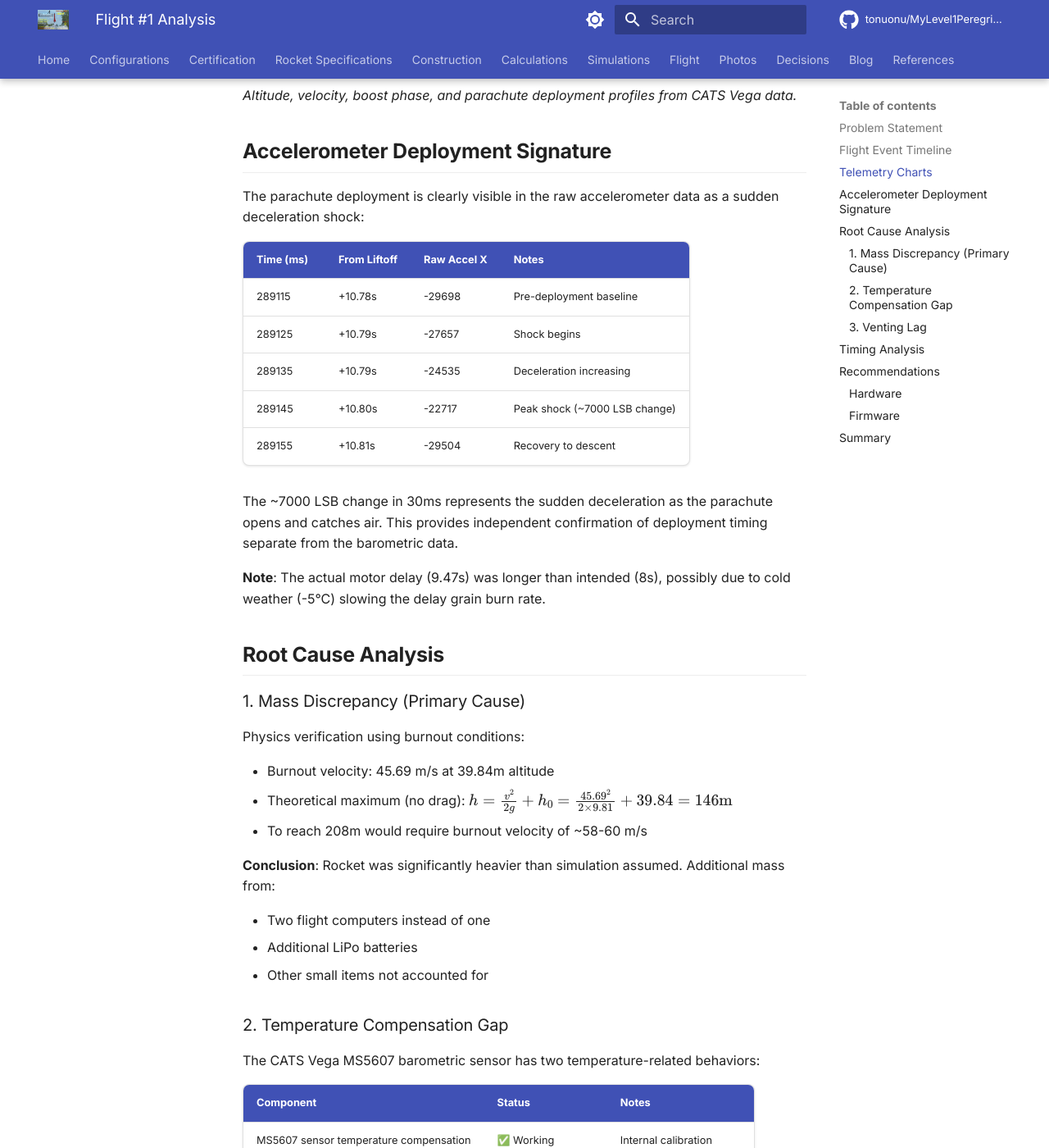
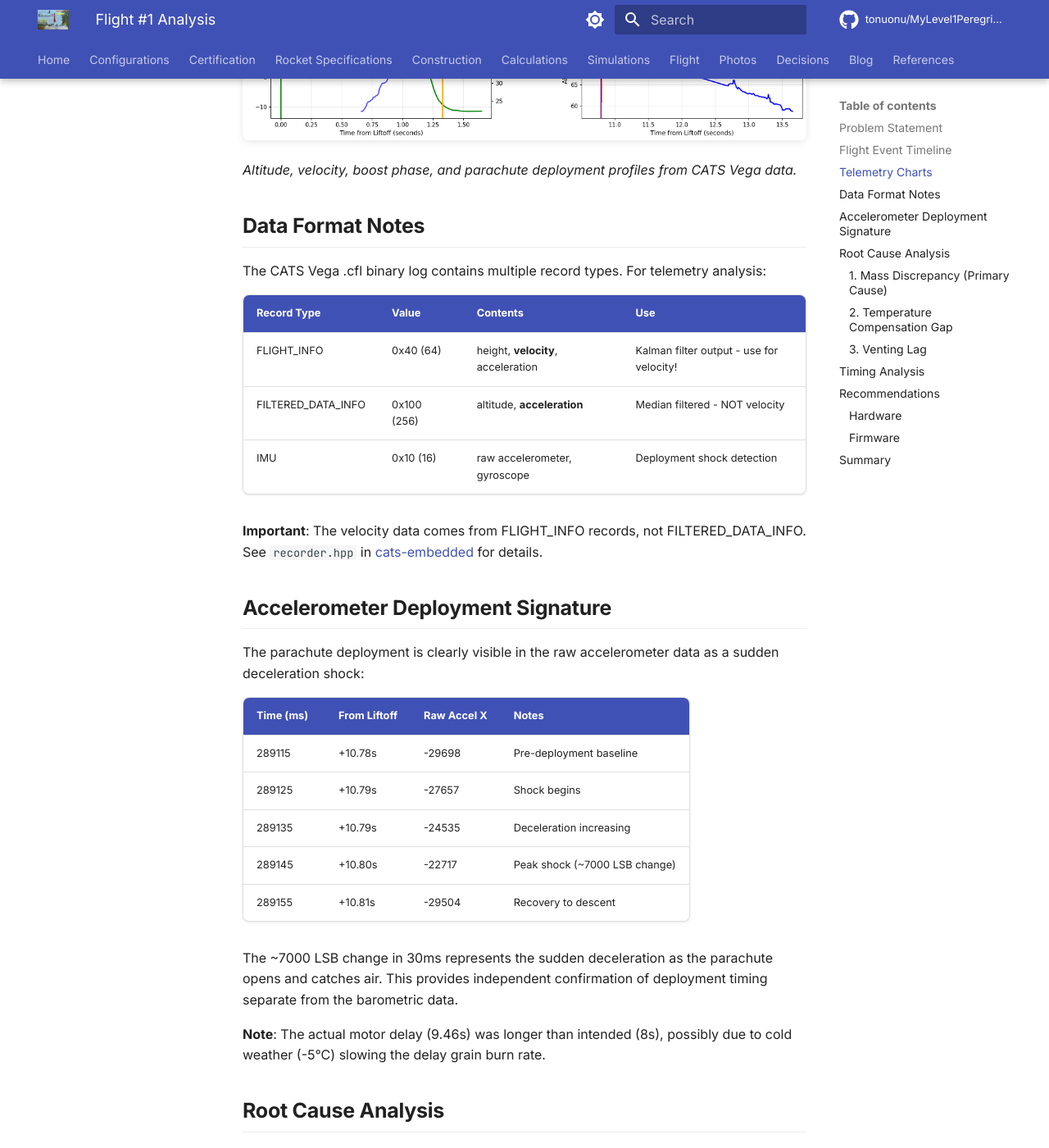
Before and after one commit to tonuonu/MyLevel1Peregrine, an MkDocs documentation site: the page built from docs/flight/flight1-analysis.md, in a window 1280 px wide and 1400 px high, scrolled down 1478 px. Shown: the whole window at 82% size. Built offline with MkDocs 1.6.1 and Material for MkDocs 9.7.7, drawn with Linux system fonts in a browser that asks for light colours; comment, search, counter and statistics services are not loaded; some of the changed text lies outside the part shown.

Commit message:
Fix CATS data parsing: use FLIGHT_INFO for velocity
The previous chart code was incorrectly reading FILTERED_DATA_INFO
(type 0x100) and treating its second field as velocity. However, per
the CATS firmware (recorder.hpp), FILTERED_DATA_INFO contains:
  - filtered_altitude_AGL (float32)
  - filtered_acceleration (float32)  ← NOT velocity!

The correct velocity data is in FLIGHT_INFO (type 0x40):
  - height (float32)
  - velocity (float32)  ← Kalman filter output
  - acceleration (float32)

Changes:
- Add generate_charts.py with correct CATS .cfl parsing
- Update flight1-analysis.md with correct velocity (46.2 m/s)
- Add data format documentation section
- Reference cats-embedded recorder.hpp for format details

```diff
--- a/docs/flight/flight1-analysis.md
+++ b/docs/flight/flight1-analysis.md
@@ -13,23 +13,38 @@
 | Event | Time (ms) | From Liftoff | Altitude (m) | Velocity (m/s) |
 |-------|-----------|--------------|--------------|----------------|
 | Liftoff | 278340 | 0.00s | 0 | 0 |
-| Burnout | 279670 | 1.33s | 39.84 | 45.69 |
-| Apogee | 284020 | 5.68s | 141.58 | 0 |
-| Drogue | 284320 | 5.98s | 141.41 | — |
-| Main | 284630 | 6.29s | 141.43 | — |
-| Deployment (accel) | 289145 | 10.80s | — | — |
+| Max Velocity | 279570 | 1.23s | — | 46.2 |
+| Burnout | 279670 | 1.33s | 39.84 | — |
+| Apogee | 283990 | 5.65s | 141.5 | 0 |
+| Drogue | 284320 | 5.98s | 141.4 | — |
+| Main | 284630 | 6.29s | 141.4 | — |
+| Deployment (accel) | 289130 | 10.79s | — | — |
+| Landing | 301200 | 22.86s | 0 | -5.5 |
 
 **Burn time**: 1.33s (matches H128W specification of ~1.4s)
 
-**Motor delay**: 9.47s (from burnout to deployment shock in accelerometer)
+**Motor delay**: 9.46s (from burnout to deployment shock in accelerometer)
 
-**Deployment after apogee**: 5.12s
+**Deployment after apogee**: 5.14s
 
 ## Telemetry Charts
 
 ![Flight #1 Telemetry](flight1_charts.png)
 
 *Altitude, velocity, boost phase, and parachute deployment profiles from CATS Vega data.*
+
+## Data Format Notes
+
+The CATS Vega .cfl binary log contains multiple record types. For telemetry analysis:
+
+| Record Type | Value | Contents | Use |
+|-------------|-------|----------|-----|
+| FLIGHT_INFO | 0x40 (64) | height, **velocity**, acceleration | Kalman filter output - use for velocity! |
+| FILTERED_DATA_INFO | 0x100 (256) | altitude, **acceleration** | Median filtered - NOT velocity |
+| IMU | 0x10 (16) | raw accelerometer, gyroscope | Deployment shock detection |
+
+**Important**: The velocity data comes from FLIGHT_INFO records, not FILTERED_DATA_INFO.
+See `recorder.hpp` in [cats-embedded](https://github.com/catsystems/cats-embedded/blob/main/flight_computer/src/flash/recorder.hpp) for details.
 
 ## Accelerometer Deployment Signature
 
@@ -45,7 +60,7 @@
 
 The ~7000 LSB change in 30ms represents the sudden deceleration as the parachute opens and catches air. This provides independent confirmation of deployment timing separate from the barometric data.
 
-**Note**: The actual motor delay (9.47s) was longer than intended (8s), possibly due to cold weather (-5°C) slowing the delay grain burn rate.
+**Note**: The actual motor delay (9.46s) was longer than intended (8s), possibly due to cold weather (-5°C) slowing the delay grain burn rate.
 
 ## Root Cause Analysis
 
@@ -53,8 +68,9 @@
 
 Physics verification using burnout conditions:
 
-- Burnout velocity: 45.69 m/s at 39.84m altitude
-- Theoretical maximum (no drag): $h = \frac{v^2}{2g} + h_0 = \frac{45.69^2}{2 \times 9.81} + 39.84 = 146\text{m}$
+- Max velocity: 46.2 m/s at 1.23s (during motor burn)
+- Burnout altitude: ~40m
+- Theoretical coast (no drag): $h = \frac{v^2}{2g} + h_0 = \frac{46.2^2}{2 \times 9.81} + 40 = 149\text{m}$
 - To reach 208m would require burnout velocity of ~58-60 m/s
 
 **Conclusion**: Rocket was significantly heavier than simulation assumed. Additional mass from:
@@ -95,8 +111,8 @@
 
 | Parameter | Simulated | Actual | Difference |
 |-----------|-----------|--------|------------|
-| Time to apogee | 6.0s | 5.68s | -0.32s (5% faster) |
-| Motor delay | 8.0s | 9.47s | +1.47s (18% slower) |
+| Time to apogee | 6.0s | 5.65s | -0.35s (6% faster) |
+| Motor delay | 8.0s | 9.46s | +1.46s (18% slower) |
 
 The simulation was accurate on flight timing — the altitude shortfall is primarily from mass discrepancy, not aerodynamics. The longer motor delay is likely due to cold weather affecting the delay grain burn rate.
 
```
Also changed, not shown: other parts of docs/flight/flight1-analysis.md (+1 -1 lines), docs/flight/data/generate_charts.py (added, +359 -0 lines).
